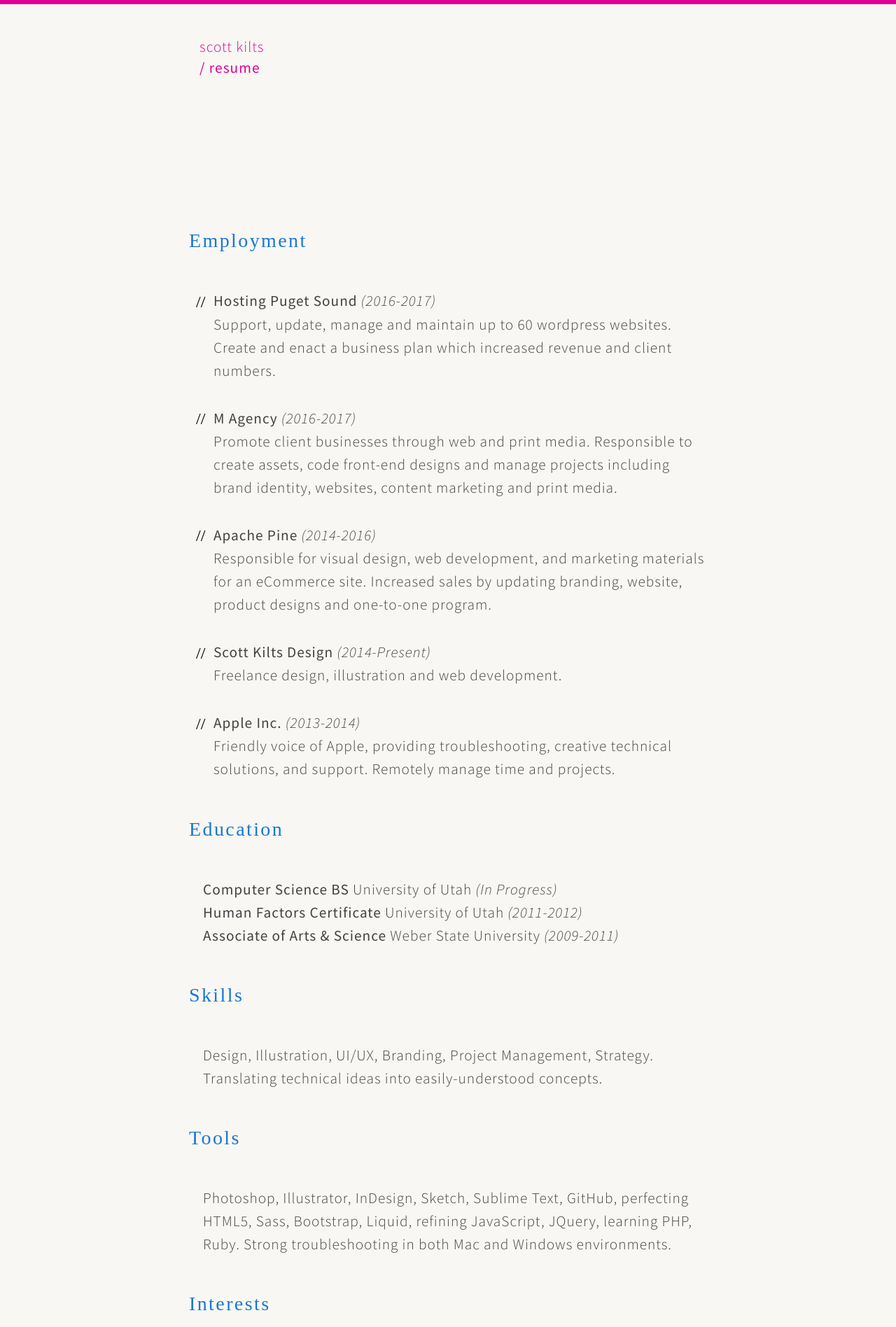
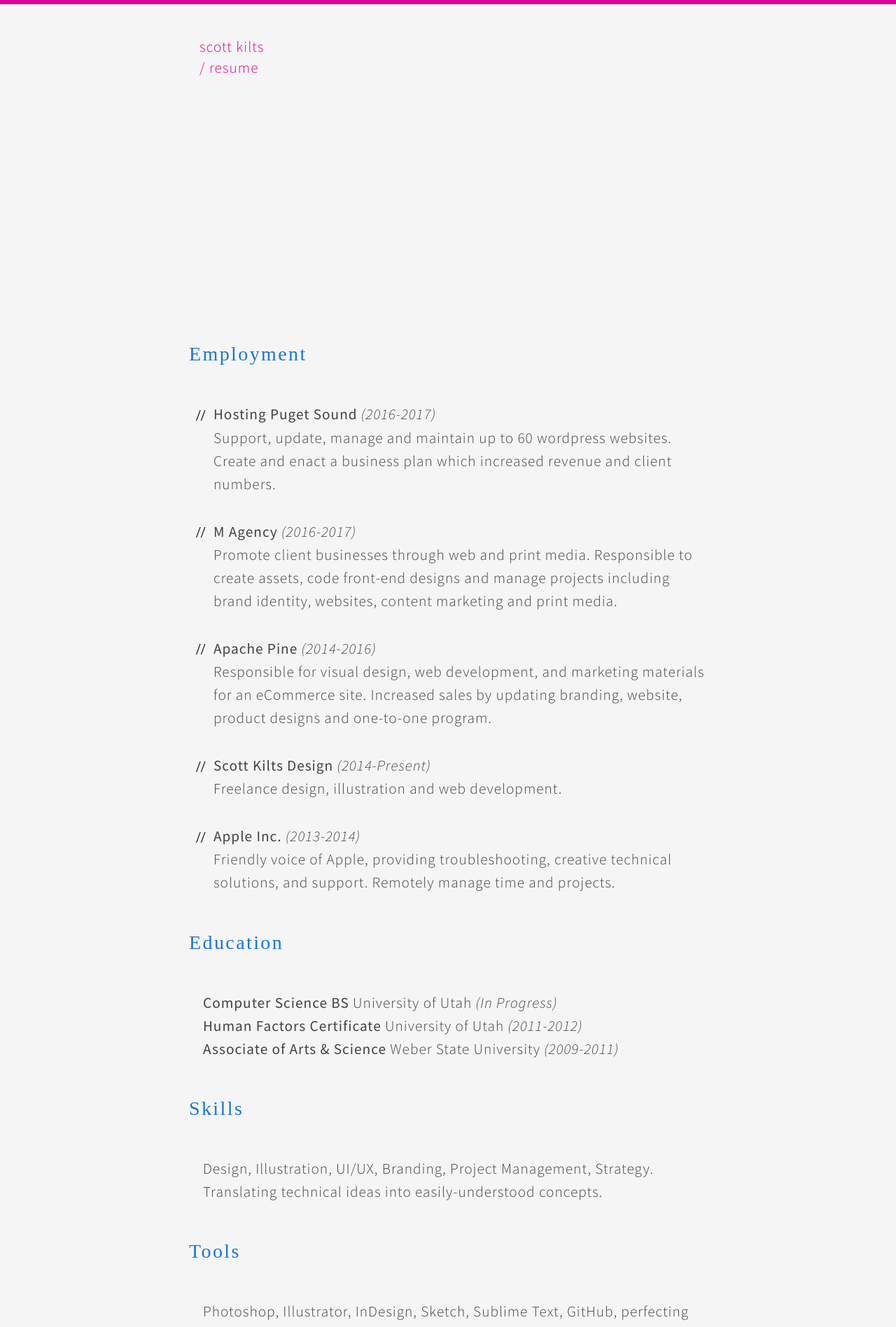
Before and after one commit to sjkilts/sjkilts.github.iold, a Jekyll site: the page built from _pages/resume/index.md, in a window 1280 px wide. Shown: the top 1896 px of the page at 70% size. Built offline with Jekyll 4.4.1, drawn with Linux system fonts in a browser that asks for light colours; some web fonts are replaced.

Commit message:
home page base through tablet styles

```diff
--- a/_includes/header-nav.html
+++ b/_includes/header-nav.html
@@ -2,6 +2,6 @@
 <ul id="header-nav">
 	<li class="sk"><a href="/">scott kilts</a></li>
 	<!--<li><a href="/artwork/">/ artwork</a></li>-->
-	<li class="is-active"><a href="/resume">/ resume</a></li>
+	<li class=""><a href="/resume">/ resume</a></li>
 	<!--<li><a href="/portfolio">/ portfolio</a></li>-->
 </ul>
--- a/_layouts/home.html
+++ b/_layouts/home.html
@@ -6,9 +6,9 @@
 <span class="hi">Hello,<br></span>
 <span class="hello">Hi, </span><span class="m">m</span>y name is Scott. <span id="resume">(<a href="/resume/">resume</a>)</span><br>
 <br>
-I'm a designer and an illustrator with a passion for ui/ux who is available for projects and full-time remote work.<br>
+I'm a designer and an illustrator with a passion for ui/ux available for projects and full-time remote work.<br>
 <br>
-Let's chat: <span id="contact-email">(<a id="contact-email" href="mailto:{{ site.email }}">hello<i>[at]</i>scottkilts.com</a>)</span>!<br>
+I'd love to chat! <span id="contact-email">Send me a <a href="https://scottkilts.typeform.com/to/ahYYrD" target="_blank">message</a>.</span><!--  <span id="contact-email">(<a id="contact-email" href="mailto:{{ site.email }}">hello<i>[at]</i>scottkilts.com</a>)</span> --><br>
 <br>
 Have a great day!
 </p>
--- a/_sass/footer.scss
+++ b/_sass/footer.scss
@@ -11,13 +11,14 @@
 	& img {
 		display: block;
 		margin: 0 auto;
-		padding-bottom: 30px;
+		padding: 25px 0;
 		height: 150px;
 	}
 
 	& div.footer-wrapper {
 		margin: 0 auto;
-		padding-top: 4em;
+		padding-top: 2em;
+		padding-bottom: 75px;
 
 		& ul.links {
 			text-align: center;
@@ -49,14 +50,13 @@
 		    text-align: center;
 		    list-style-type: none;
 		    margin-left: 0px;
-		    padding-top: 40px;
 
 			& li { //remove .footer-email from markup
 				font-family: 'Source Sans Pro', sans-serif;
 				font-size: 1.66rem;
 				font-weight: 400;
 				padding-top: 25px;
-				padding-bottom: 100px;
+				padding-bottom: 25px;
 				letter-spacing: .096rem;
 				text-align: center;
 
@@ -81,7 +81,17 @@
 		padding: 5px;
 	}
 
-	ul.contact li {
-		font-size: 1.5rem;
+	ul.contact {
+		& li a {
+			font-size: 1.5rem;
+		}
 	}
 }
+
+@media (min-width: 420px) {
+	ul.contact {
+		& li a {
+			font-size: 2rem;
+		}
+	}
+}
--- a/_sass/home.scss
+++ b/_sass/home.scss
@@ -2,7 +2,7 @@
 
 .page-content {
 	padding-top: 10vh;//9.5em;
-	padding-bottom: 5em;
+	padding-bottom: 1em;
 }
 
 p.home-text {
@@ -51,7 +51,7 @@
 		font-size: 1.6rem;
 
 		& a {
-			font-weight: 400;
+			//font-weight: 400;
 			//underline email address
 			text-decoration: none;
 			//box-shadow: 0 .05em 00 currentColor;
@@ -121,6 +121,7 @@
 
 	.page-content {
 		padding-top: 12vh !important;
+		padding-bottom: 2.5em;
 	}
 
 	p.home-text {
@@ -142,15 +143,16 @@
 
 @media (min-width: $breakpoint-phone) {
 
+	.page-content {
+		padding-top: 30vh !important;
+		padding-bottom: 5em;
+	}
+
 	p.home-text {
 		//padding: 0 1em;// 150px;
 		font-size: 2rem;
 		line-height: 2.25rem;
 		letter-spacing: .1rem;
-
-		.page-content {
-			padding-top: 30vh !important;
-		}
 
 		& span.hi {
 			display: block;
--- a/assets/main.scss
+++ b/assets/main.scss
@@ -26,7 +26,6 @@
 @import "artwork";
 
 
-
 // *************************
 // body wrap / color padding
 #body {
@@ -37,7 +36,7 @@
 }
 
 .content-wrapper {
-	background: $softWhite; //soft, almost pink. approachable //#f5f5f5 is cleaner, clinical much more grey/white
+	background: $clinicalWhite; //$softWhite soft, almost pink. approachable //#f5f5f5 is cleaner, clinical much more grey/white
 	//max-width: 900px;
 	margin: 0 auto;
 	display: block;
```
